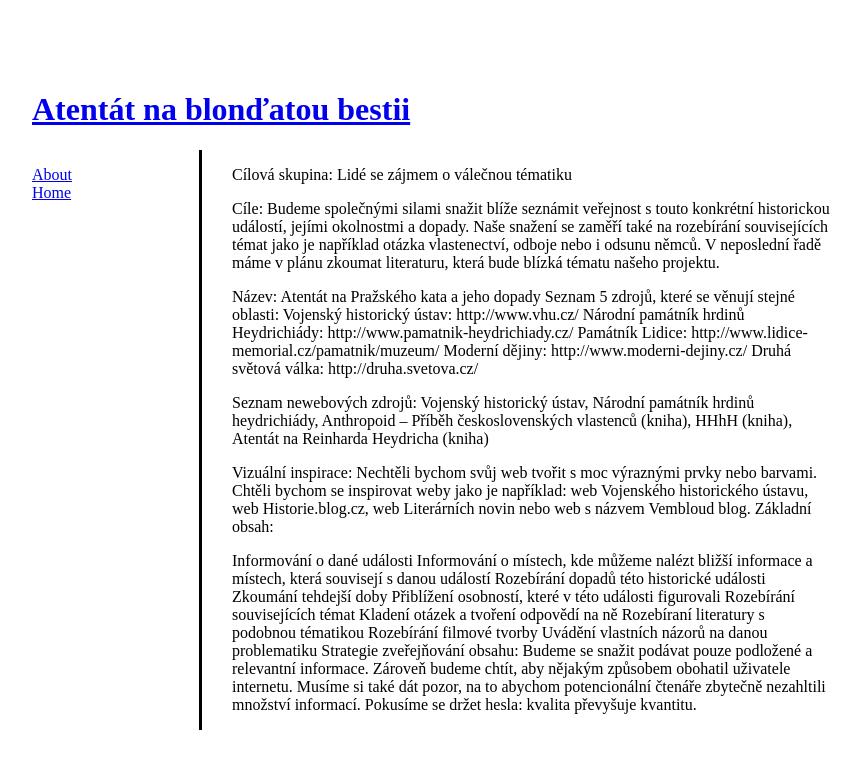
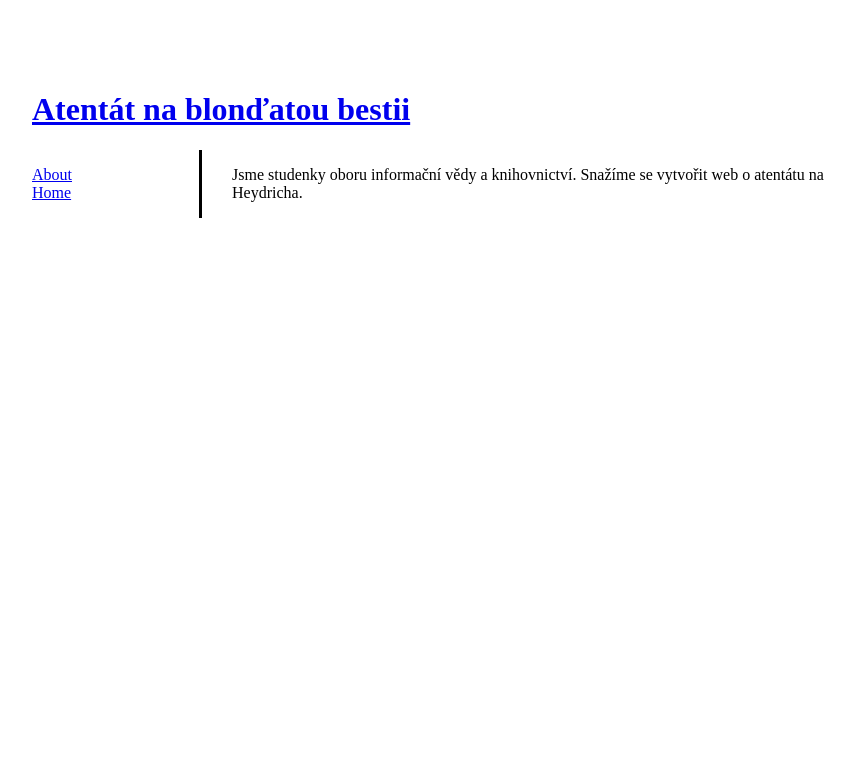
Before and after one commit to hroskovaivana/learnjekyll, a Jekyll site: the page built from about.md, in a window 1280 px wide. Shown: the top 769 px of the page, without its empty margins (208-1069 px from the left). Built offline with Jekyll 4.4.1, drawn with Linux system fonts in a browser that asks for light colours.

Commit message:
learnjekil

```diff
--- a/about.md
+++ b/about.md
@@ -3,24 +3,5 @@ layout: page
 title: About
 ---
 
-Cílová skupina: Lidé se zájmem o válečnou tématiku
 
-Cíle: Budeme společnými silami snažit blíže seznámit veřejnost s touto konkrétní historickou událostí, jejími okolnostmi a dopady. Naše snažení se zaměří také na rozebírání souvisejících témat jako je například otázka vlastenectví, odboje nebo i odsunu němců. V neposlední řadě máme v plánu zkoumat literaturu, která bude blízká tématu našeho projektu.
-
-Název: Atentát na Pražského kata a jeho dopady Seznam 5 zdrojů, které se věnují stejné oblasti: Vojenský historický ústav: http://www.vhu.cz/ Národní památník hrdinů Heydrichiády: http://www.pamatnik-heydrichiady.cz/ Památník Lidice: http://www.lidice-memorial.cz/pamatnik/muzeum/ Moderní dějiny: http://www.moderni-dejiny.cz/ Druhá světová válka: http://druha.svetova.cz/
-
-Seznam newebových zdrojů:
-Vojenský historický ústav, Národní památník hrdinů heydrichiády, Anthropoid -- Příběh československých vlastenců (kniha), HHhH (kniha), Atentát na Reinharda Heydricha (kniha)
-
-Vizuální inspirace: Nechtěli bychom svůj web tvořit s moc výraznými prvky nebo barvami. Chtěli bychom se inspirovat weby jako je například: web Vojenského historického ústavu, web Historie.blog.cz, web Literárních novin nebo web s názvem Vembloud blog. Základní obsah:
-
-Informování o dané události
-Informování o místech, kde můžeme nalézt bližší informace a místech, která souvisejí s danou událostí
-Rozebírání dopadů této historické události
-Zkoumání tehdejší doby
-Přiblížení osobností, které v této události figurovali
-Rozebírání souvisejících témat
-Kladení otázek a tvoření odpovědí na ně
-Rozebíraní literatury s podobnou tématikou
-Rozebírání filmové tvorby
-Uvádění vlastních názorů na danou problematiku Strategie zveřejňování obsahu: Budeme se snažit podávat pouze podložené a relevantní informace. Zároveň budeme chtít, aby nějakým způsobem obohatil uživatele internetu. Musíme si také dát pozor, na to abychom potencionální čtenáře zbytečně nezahltili množství informací. Pokusíme se držet hesla: kvalita převyšuje kvantitu.
+Jsme studenky oboru informační vědy a knihovnictví. Snažíme se vytvořit web o atentátu na Heydricha.
```
